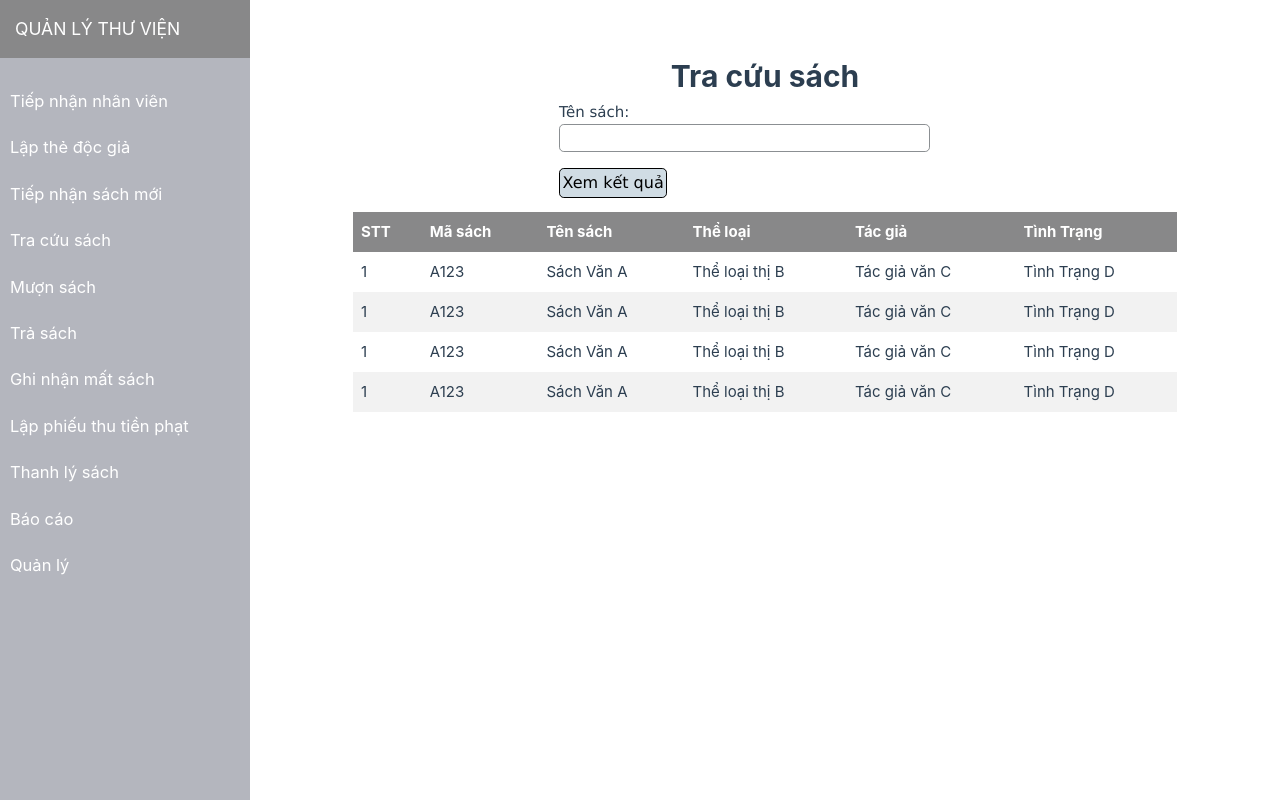
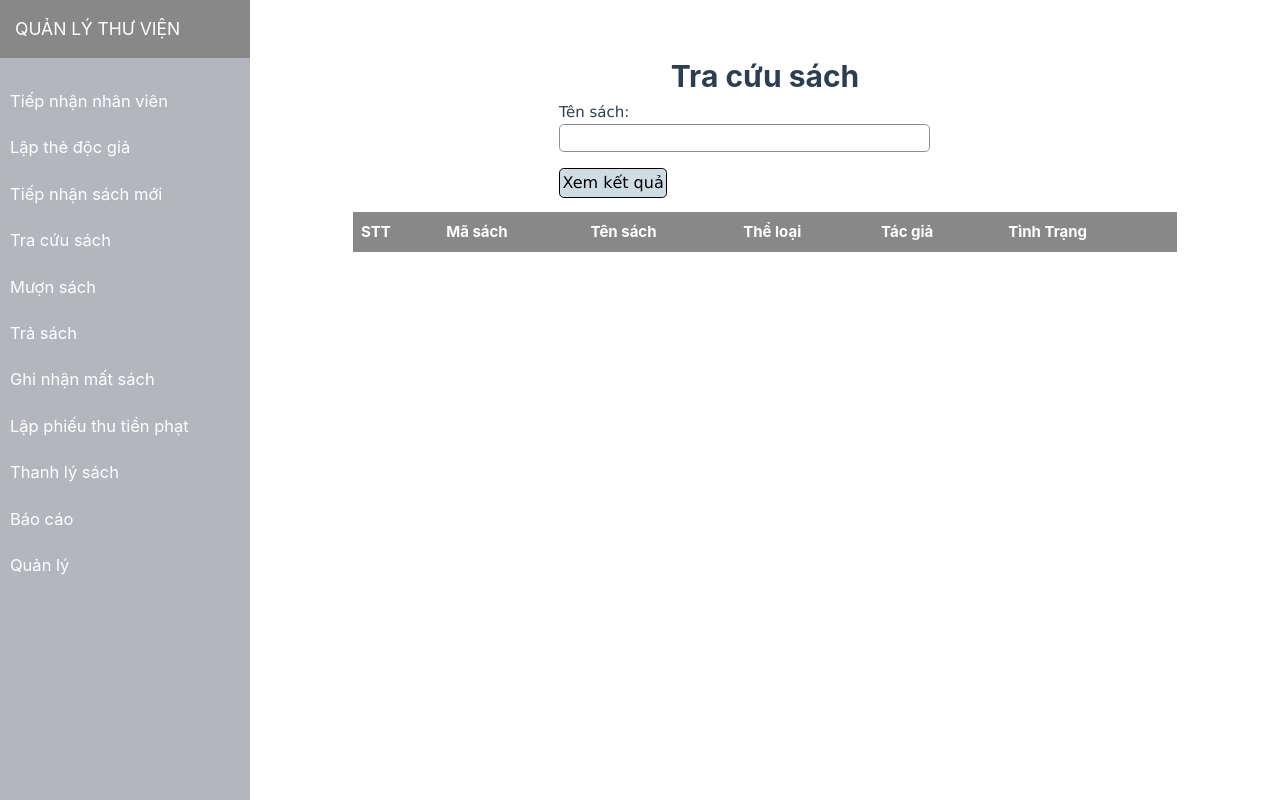
Before and after one commit to YumeAyasaki/LM_FE, a Vue app: page /tra-cuu-sach in a window 1280 px wide. Built offline with nearby package versions, Linux system fonts and the light colour scheme.

Commit message:
xong tra cuu sach

```diff
--- a/src/components/TraCuuSach.vue
+++ b/src/components/TraCuuSach.vue
@@ -1,10 +1,10 @@
 <template>
     <div class="container">
         <h1> Tra cứu sách</h1>
-        <form>
+        <form  @submit.prevent="findBook">
 
                 <label>Tên sách: </label>
-                <input type="text" class = "text-input"/>
+                <input type="text" class = "text-input" v-model="key"/>
 
             <button class="btn"> Xem kết quả </button>
         </form>
@@ -22,40 +22,13 @@
             </thead>
 
             <tbody>
-                <tr>
+                <tr v-for="book in listbook" :key="book">
                     <td>1</td>
-                    <td>A123</td>
-                    <td>Sách Văn A</td>
-                    <td>Thể loại thị B</td>
-                    <td>Tác giả văn C</td>
-                    <td>Tình Trạng D</td>
-                </tr>
-
-                <tr>
-                    <td>1</td>
-                    <td>A123</td>
-                    <td>Sách Văn A</td>
-                    <td>Thể loại thị B</td>
-                    <td>Tác giả văn C</td>
-                    <td>Tình Trạng D</td>
-                </tr>
-
-                <tr>
-                    <td>1</td>
-                    <td>A123</td>
-                    <td>Sách Văn A</td>
-                    <td>Thể loại thị B</td>
-                    <td>Tác giả văn C</td>
-                    <td>Tình Trạng D</td>
-                </tr>
-
-                <tr>
-                    <td>1</td>
-                    <td>A123</td>
-                    <td>Sách Văn A</td>
-                    <td>Thể loại thị B</td>
-                    <td>Tác giả văn C</td>
-                    <td>Tình Trạng D</td>
+                    <td>{{book._id}}</td>
+                    <td>{{book.name}}</td>
+                    <td>{{book.genres}}</td>
+                    <td>{{book.author}}</td>
+                    <td>{{book.state}}</td>
                 </tr>
             </tbody>
         </table>
@@ -63,8 +36,33 @@
 </template>
 
 <script>
+import axios from 'axios';
+
 export default {
-    name: 'TraCuuSach'
+    name: 'TraCuuSach',
+    data() {
+        return {
+            key:'',
+            STT: 1,
+            listbook: [],
+        };
+    },
+    methods :{
+        async findBook(){
+            this.listbook = [];
+            let url = "https://easy-gold-goshawk-vest.cyclic.app/Book/?name=" + this.key;
+            await axios.get(url).then(response => {
+            for (let item in response.data)
+            {
+                this.listbook.push(response.data[item]);
+            };
+            console.log(this.listbook);
+            }
+            );
+            this.STT = - 100* this.listbook.length;
+
+        },
+    }
 }
 </script>
 <style scoped>
```
